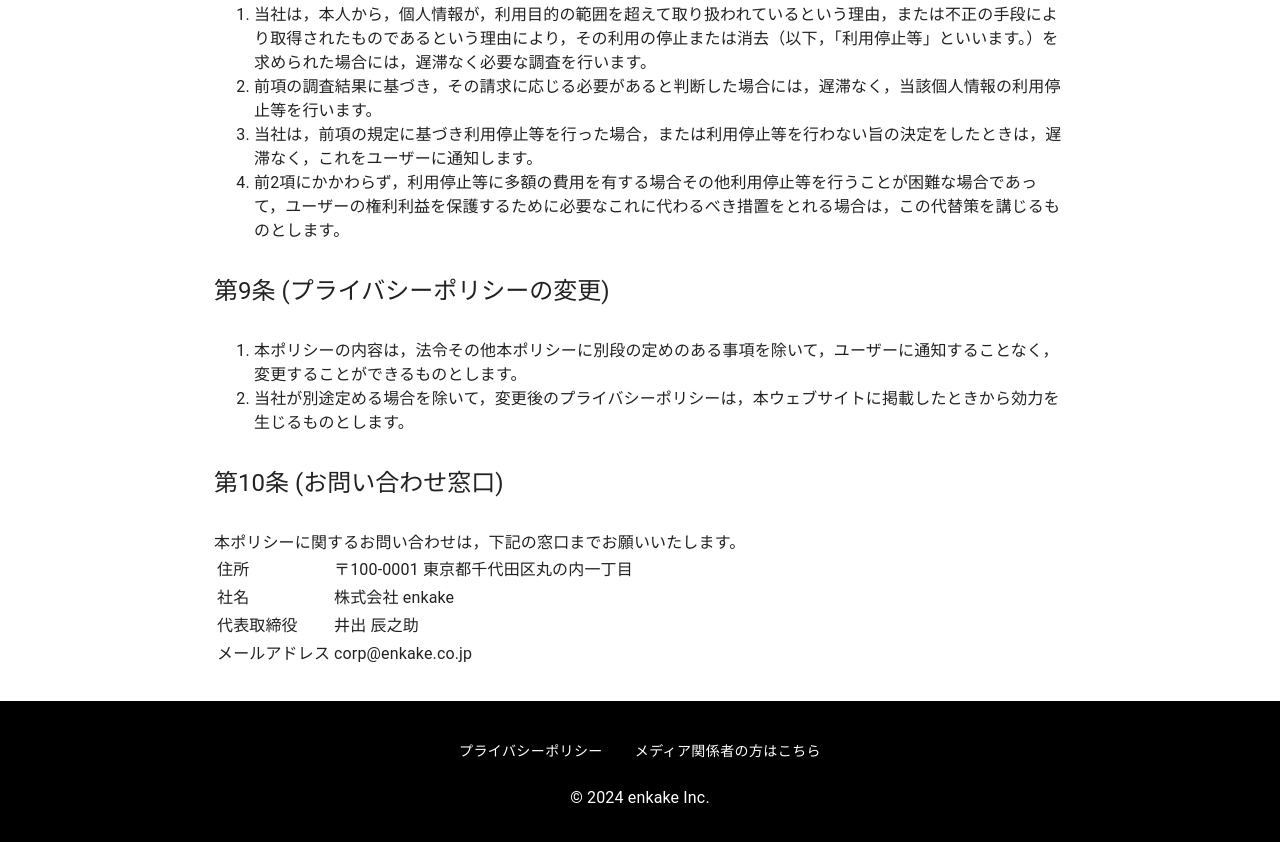
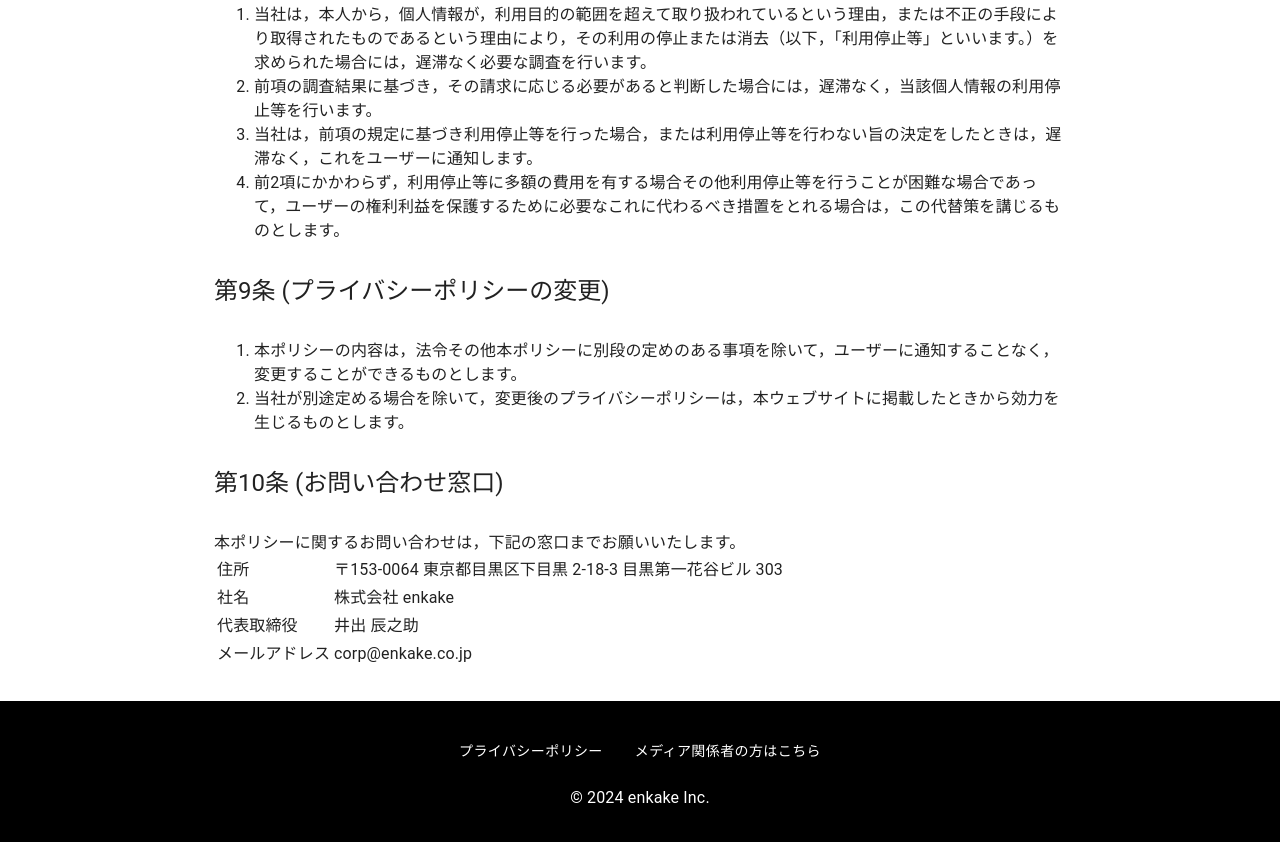
Before and after one commit to enkake/enkake.co.jp, a Gatsby site: page /privacy in a window 1280 px wide. Shown: the part 2559-3401 px from the top of the page. Built offline with nearby package versions, Linux system fonts and the light colour scheme; Gatsby itself is replaced by a stand-in of ours.

Commit message:
Correct address

```diff
--- a/src/pages/privacy.tsx
+++ b/src/pages/privacy.tsx
@@ -196,7 +196,7 @@ const Page: React.FC<PageProps> = () => (
           <tbody>
             <tr>
               <td>住所</td>
-              <td>〒100-0001 東京都千代田区丸の内一丁目</td>
+              <td>〒153-0064 東京都目黒区下目黒 2-18-3 目黒第一花谷ビル 303</td>
             </tr>
             <tr>
               <td>社名</td>
```
